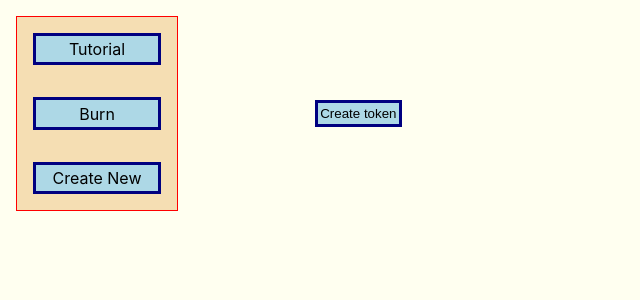
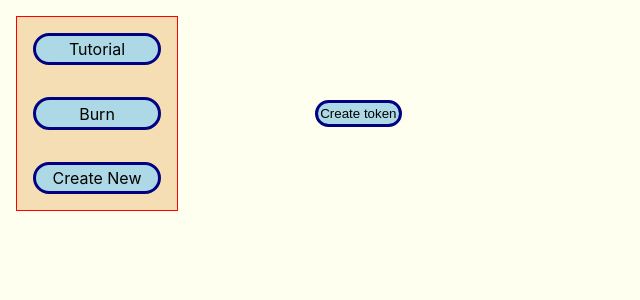
Before and after one commit to alexgfh/ingametoken, a React (Create React App) app: page / in a window 1280 px wide. Shown: the top 300 px of the page, without its empty margins (0-640 px from the left). Built offline with nearby package versions, Linux system fonts and the light colour scheme.

Commit message:
CSS improvements, hide button while API is loading

```diff
--- a/src/Burn.tsx
+++ b/src/Burn.tsx
@@ -14,12 +14,15 @@ function Create() {
   let [key, setKey] = useState(secret ?? "");
   let [trigger, setTrigger] = useState(false); // crazy hack to redraw NavBar supply
   let [amount, setAmount] = useState(0);
+  let [loading, setLoading] = useState(false);
 
   function burnToken() {
+    setLoading(true);
     let cinfo = { Secret: key, Decimals: decimals };
     tokenClient
       .burnCoin(cinfo, amount)
       .then((data) => {
+        setLoading(false);
         setTrigger(!trigger);
         alert("burned " + amount);
       })
@@ -44,9 +47,13 @@ function Create() {
           onChange={(event) => setAmount(parseFloat(event.target.value))}
         />
       </div>
-      <button className="Button" onClick={burnToken}>
-        Burn
-      </button>
+      {loading ? (
+        <i>Burning...</i>
+      ) : (
+        <button className="Button" onClick={burnToken}>
+          Burn
+        </button>
+      )}
     </div>
   );
 }
--- a/src/Create.css
+++ b/src/Create.css
@@ -16,9 +16,10 @@
   color: black;
   border: 3px solid navy;
   margin: 1em;
-  padding: 0.2em;
+  border-radius: 50px;
   cursor: pointer;
   background-color: lightblue;
+  outline: 0;
 }
 .CreatedText {
   text-align: center;
--- a/src/Create.tsx
+++ b/src/Create.tsx
@@ -9,8 +9,11 @@ import NavBar from "./NavBar";
 function Create() {
   let [key, setKey] = useState("");
   let [mint, setMint] = useState("");
+  let [loading, setLoading] = useState(false);
   function generateToken() {
+    setLoading(true);
     tokenClient.createCoin().then((data) => {
+      setLoading(false);
       localStorage.setItem("coin", JSON.stringify(data));
       setKey(data.Secret);
       setMint(data.Mint);
@@ -23,9 +26,13 @@ function Create() {
       {/*<img src={logo} className="App-logo" alt="logo" />*/}
       <div className="Create">
         {key === "" ? (
-          <button className="Button" onClick={generateToken}>
-            Create token
-          </button>
+          loading ? (
+            <i>Creating...</i>
+          ) : (
+            <button className="Button" onClick={generateToken}>
+              Create token
+            </button>
+          )
         ) : (
           <div className="CreatedText">
             <p>Here's your secret key:</p>
--- a/src/NavBar.css
+++ b/src/NavBar.css
@@ -15,6 +15,7 @@
   border: 3px solid navy;
   margin: 1em;
   padding: 0.2em;
+  border-radius: 50px;
   cursor: pointer;
   background-color: lightblue;
 }
@@ -22,6 +23,16 @@
 .CoinInfo {
   margin-left: 1em;
   white-space: nowrap;
+  font-weight: bold;
+}
+
+.CoinInfo > p > span {
+  color: green;
+  border: 1px solid green;
+  border-radius: 8px;
+  background-color: lightgoldenrodyellow;
+  padding-left: 7px;
+  padding-right: 7px;
 }
 
 .NavBarElement:hover {
--- a/src/NavBar.tsx
+++ b/src/NavBar.tsx
@@ -26,7 +26,9 @@ function NavBar() {
     <div>
       {coin ? (
         <div className="CoinInfo">
-          <p>Current Supply: {supply ?? "Loading..."}</p>
+          <p>
+            Current Supply: {supply ? <span>{supply}</span> : <i>"Loading"</i>}
+          </p>
         </div>
       ) : (
         <></>
```
